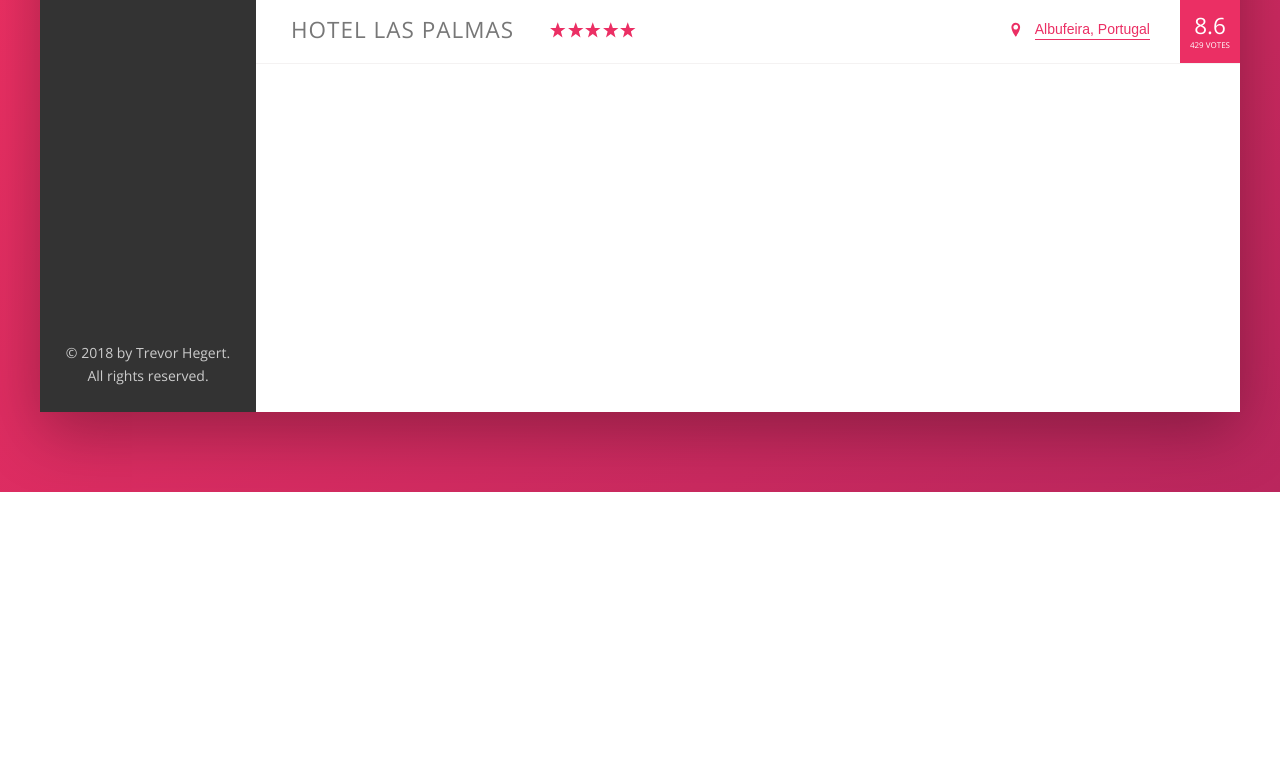
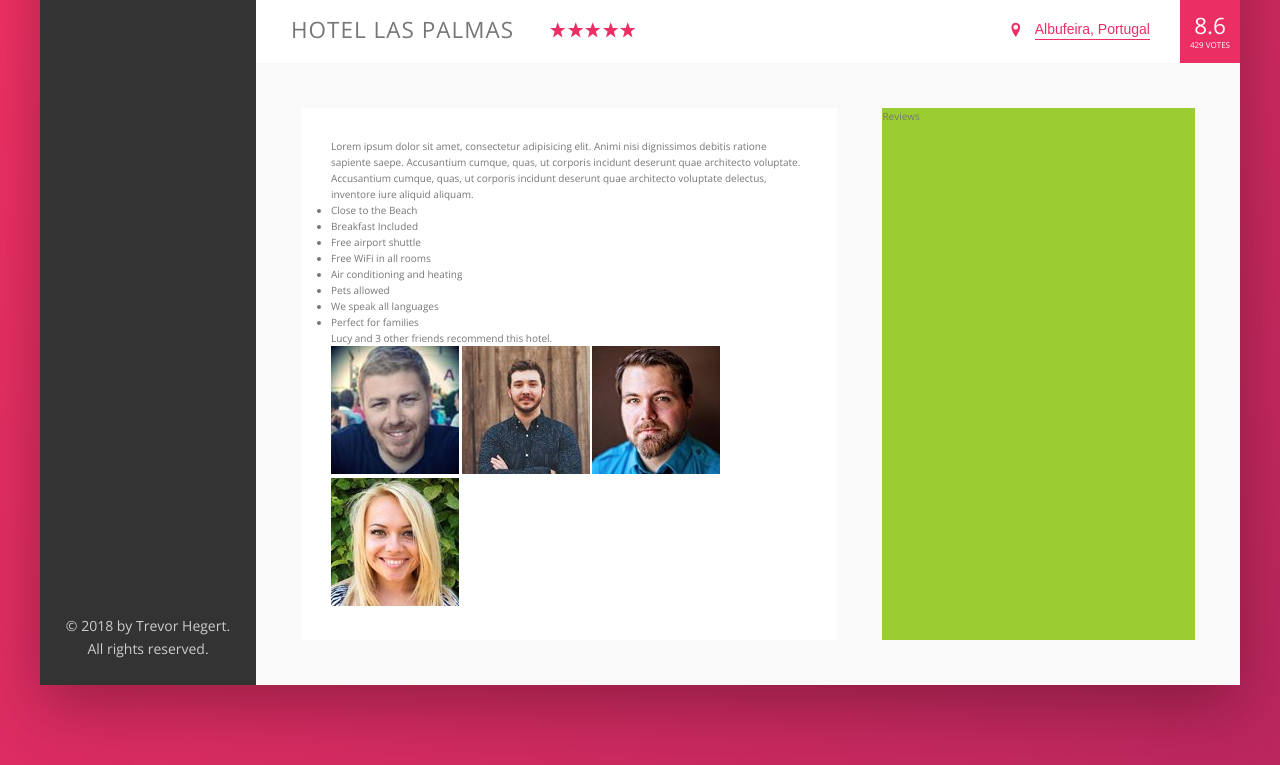
Before and after one commit to TrevorHegert/udemy_flexbox, a website: page index.html in a window 1280 px wide. Shown: the part 538-1303 px from the top of the page. Before the commit the page ends 1030 px from the top, so only its background shows below. Drawn offline with nearby package versions, Linux system fonts and the light colour scheme.

Commit message:
Lecture 82 Complete

```diff
--- a/index.html
+++ b/index.html
@@ -114,7 +114,6 @@
                                 <use xlink:href="img/sprite.svg#icon-star"></use>
                             </svg>
                         </div>
-
                         <div class="overview__location">
                             <svg class="overview__icon-location">
                                 <use xlink:href="img/sprite.svg#icon-location-pin"></use>
@@ -127,6 +126,40 @@
                             <div class="overview__rating-count">429 votes</div>
                         </div>
                     </div>
+
+                    <div class="detail">
+                        <div class="description">
+                            <p class="paragraph">
+                                Lorem ipsum dolor sit amet, consectetur adipisicing elit. Animi nisi dignissimos debitis ratione sapiente saepe. Accusantium cumque, quas, ut corporis incidunt deserunt quae architecto voluptate.
+                            </p>
+                            <p class="paragraph">
+                                Accusantium cumque, quas, ut corporis incidunt deserunt quae architecto voluptate delectus, inventore iure aliquid aliquam.
+                            </p>
+                            <ul class="list">
+                                <li class="list__item">Close to the Beach</li>
+                                <li class="list__item">Breakfast Included</li>
+                                <li class="list__item">Free airport shuttle</li>
+                                <li class="list__item">Free WiFi in all rooms</li>
+                                <li class="list__item">Air conditioning and heating</li>
+                                <li class="list__item">Pets allowed</li>
+                                <li class="list__item">We speak all languages</li>
+                                <li class="list__item">Perfect for families</li>
+                            </ul>
+                            <div class="recommend">
+                                <p class="recommend__count">Lucy and 3 other friends recommend this hotel.</p>
+                            </div>
+                            <div class="recommend__friends">
+                                <img src="img/user-3.jpg" alt="Friend 4" class="recommend__photo">
+                                <img src="img/user-4.jpg" alt="Friend 5" class="recommend__photo">
+                                <img src="img/user-5.jpg" alt="Friend 6" class="recommend__photo">
+                                <img src="img/user-6.jpg" alt="Friend 7" class="recommend__photo">
+                            </div>
+                        </div>
+
+                        <div class="user-reviews">
+                            Reviews
+                        </div>
+                    </div>
                 </main>
             </div>
         </div>
--- a/sass/_base.scss
+++ b/sass/_base.scss
@@ -12,7 +12,10 @@
     --color-grey-dark-2: #777;
     --color-grey-dark-3: #999;
 
+    --shadow-light: 0 2rem 5rem rgba(0,0,0,.06);
     --shadow-dark: 0 2rem 6rem rgba(0,0,0,.3);
+
+    --bottomline: 1px solid var(--color-grey-light-2);
 }
 
 * {
--- a/sass/_components.scss
+++ b/sass/_components.scss
@@ -214,7 +214,7 @@
 .overview {
     display: flex;
     align-items: center;
-    border-bottom: 1px solid var(--color-grey-light-2);
+    border-bottom: --bottomline;
     font-size: 1.4rem;
 
     &__heading {
@@ -307,3 +307,8 @@
         box-shadow: none;
     }
 }
+///////////////////////////////////////////
+// PARAGRAPH
+.paragraph:not(:last-child) {
+
+}
--- a/sass/_layout.scss
+++ b/sass/_layout.scss
@@ -10,7 +10,7 @@
 .header {
     height: 7rem;
     background-color: #fff;
-    border-bottom: 1px solid var(--color-grey-light-2);
+    border-bottom: --bottomline;
     font-size: 1.4rem;
 
     display: flex;
@@ -34,6 +34,26 @@
 .hotel-view {
     background-color: #fff;
     flex: 1;
+}
 
-    height: 80rem; //for testing
+.detail {
+    display: flex;
+    padding: 4.5rem;
+    background-color: var(--color-grey-light-1);
+
 }
+
+.description {
+    flex: 0 0 60%;
+    margin-right: 4.5rem;
+    border-bottom: --bottomline;
+    background-color: #fff;
+    box-shadow: --shadow-light;
+    padding: 3rem;
+}
+
+.user-reviews {
+    flex: 1;
+
+    background-color: yellowgreen;  //for testing
+}
```
Also changed, not shown: css/style.css.
